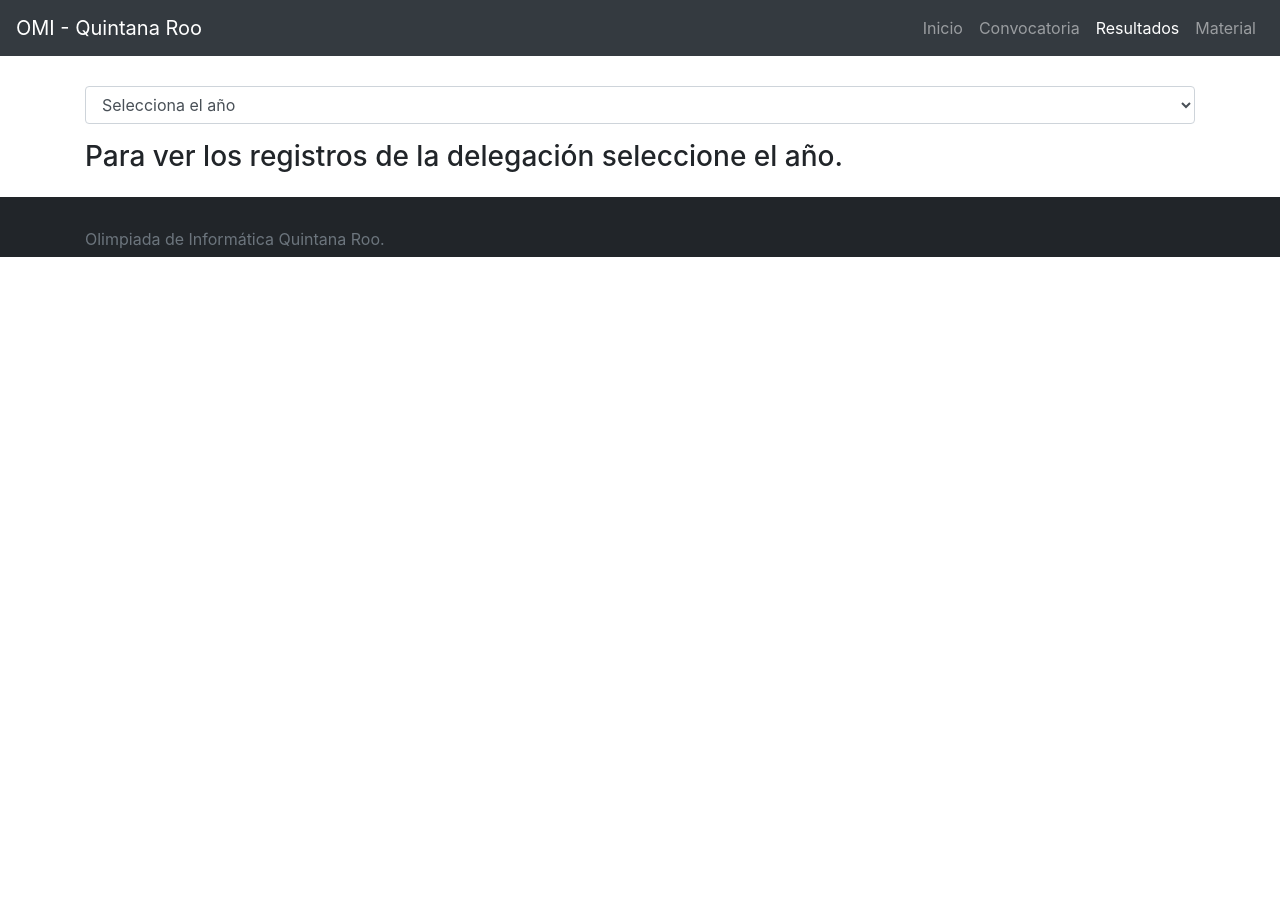
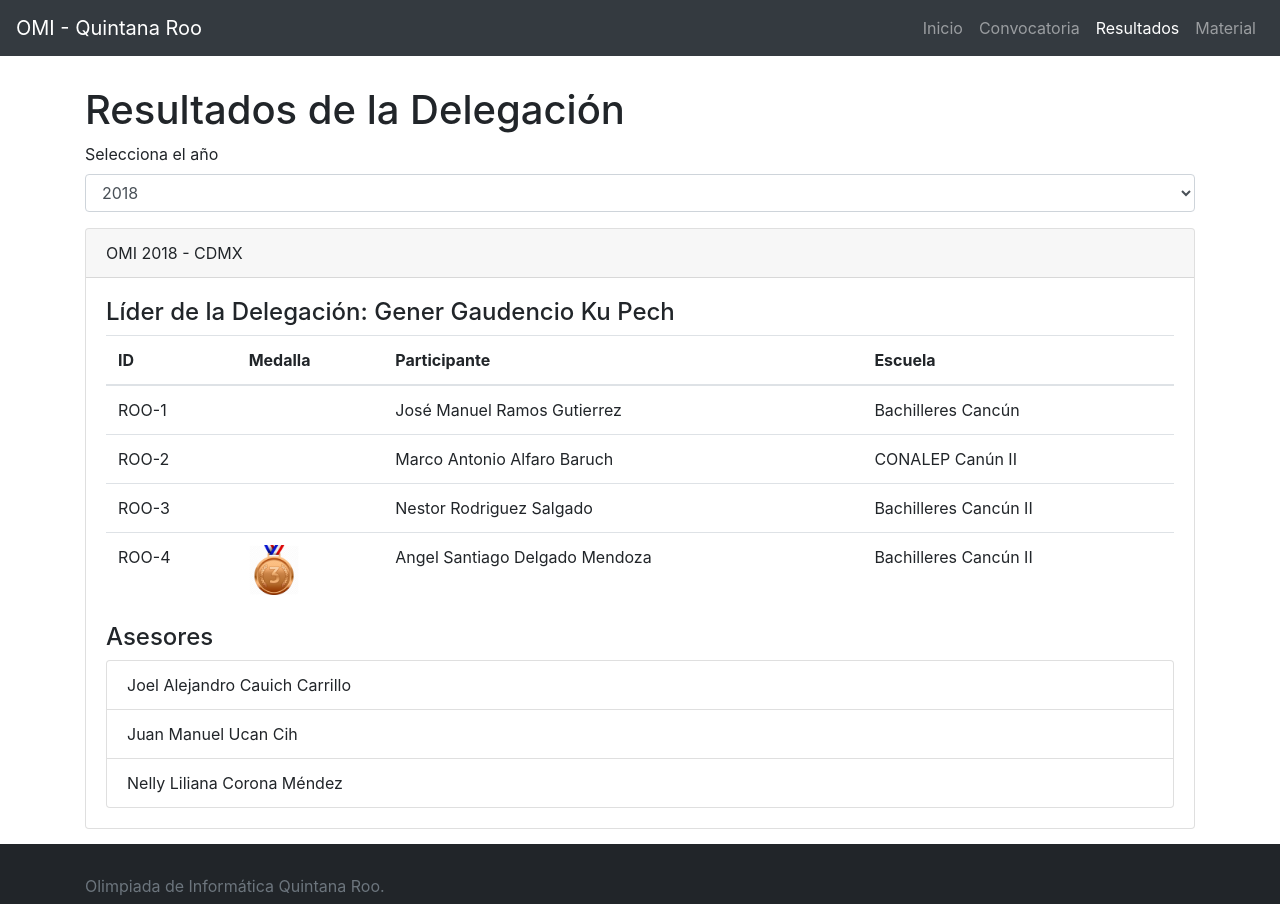
Before and after one commit to cancunDevs/omi-qroo-front, a React app: page /resultados in a window 1280 px wide. Before the commit the page ends 800 px from the top, so only its background shows below. Built offline with nearby package versions, Linux system fonts and the light colour scheme.

Commit message:
results default values

```diff
--- a/src/components/results/index.js
+++ b/src/components/results/index.js
@@ -45,6 +45,7 @@ class Results extends Component {
             'Juan Manuel Ucan Cih',
             'Nelly Liliana Corona Méndez',
           ],
+          default: true,
         },
         {
           year: 2017,
@@ -267,6 +268,11 @@ class Results extends Component {
     };
   }
 
+  componentWillMount() {
+    const { results } = this.state;
+    this.setState({ currentDelegation: results[0] });
+  }
+
   getMedalImage(type) {
     if (type === 'gold') return goldMedal;
     if (type === 'silver') return silverMedal;
@@ -361,12 +367,16 @@ class Results extends Component {
     return (
       <div className='page-content'>
         <div className='container'>
+          <h1>Resultados de la Delegación</h1>
           <div className='form-group'>
+            <label>
+              Selecciona el año
+            </label>
             <select
               className='form-control'
               onChange={this.handleOnChange}
             >
-              <option value=''>Selecciona el año</option>
+              {/* <option value=''>Selecciona el año</option> */}
               {this.renderOptions()}
             </select>
           </div>
```
